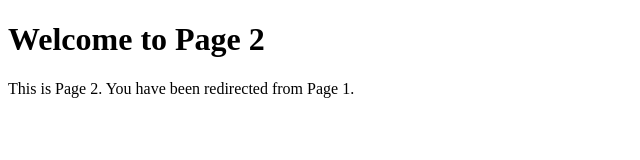
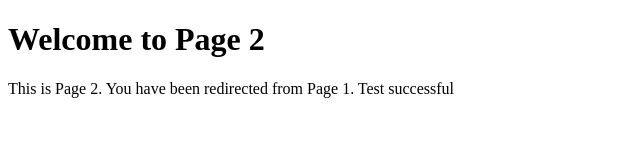
Before and after one commit to Padmanabhan123/Test, a plain HTML site: page page2.html in a window 1280 px wide. Shown: the whole page, without its empty margins (0-640 px from the left). Drawn offline with Linux system fonts and the light colour scheme.

Commit message:
Update page2.html

```diff
--- a/page2.html
+++ b/page2.html
@@ -5,6 +5,6 @@
 </head>
 <body>
     <h1>Welcome to Page 2</h1>
-    <p>This is Page 2. You have been redirected from Page 1.</p>
+    <p>This is Page 2. You have been redirected from Page 1. Test successful</p>
 </body>
 </html>
```
